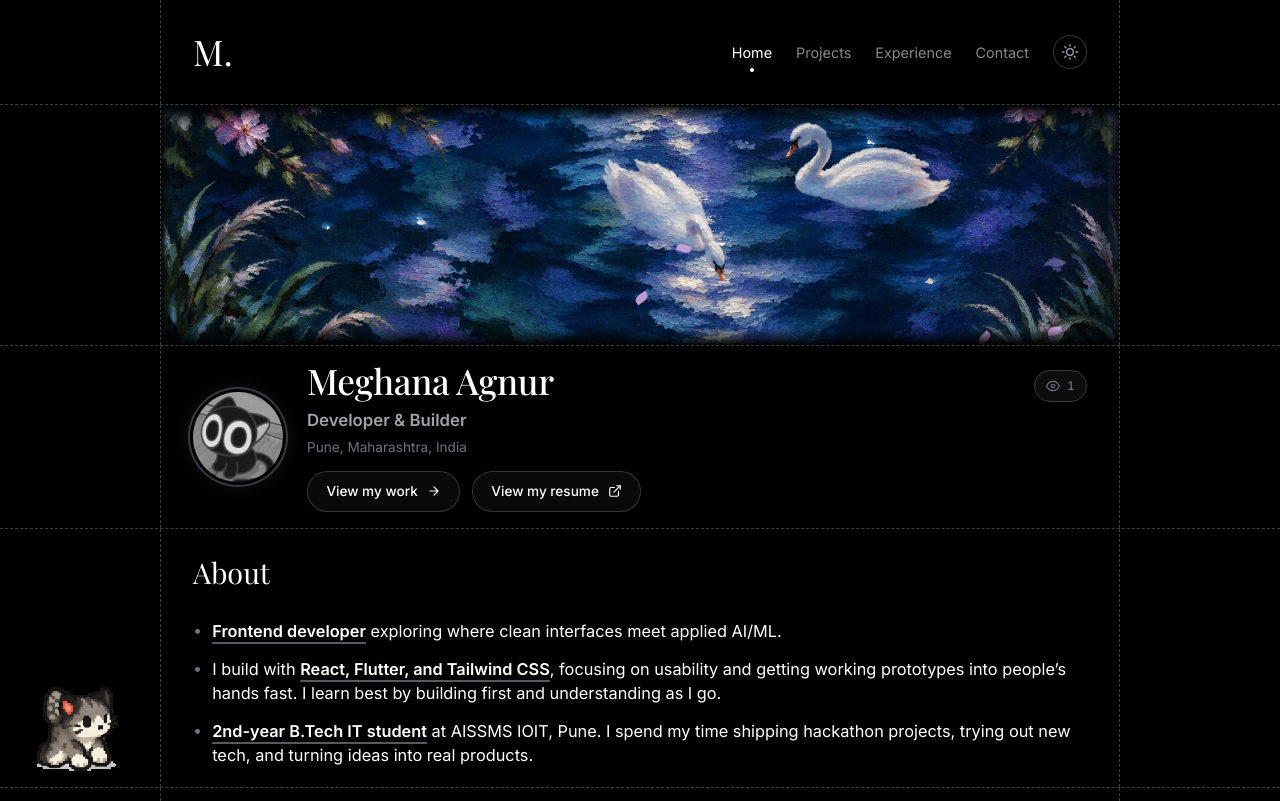
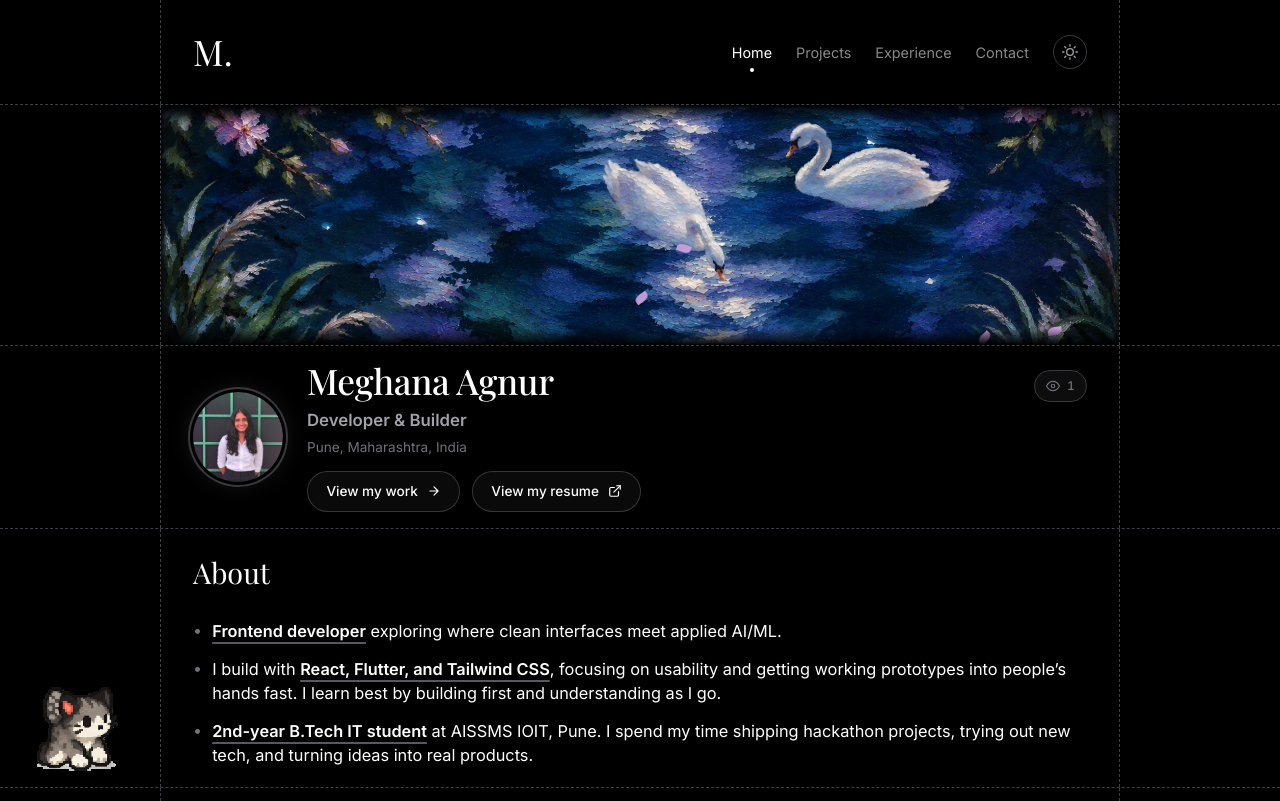
Before and after one commit to meghanaagnur/portfolio, a plain HTML site: page index.html in a window 1280 px wide. Shown: the top 801 px of the page. Drawn offline with nearby package versions, Linux system fonts and the light colour scheme; no server answers; a web font is replaced by a local one.

Commit message:
Add official profile photo and adjust avatar framing

```diff
--- a/index.html
+++ b/index.html
@@ -4,7 +4,7 @@
     <meta charset="UTF-8">
     <meta name="viewport" content="width=device-width, initial-scale=1.0">
     <title>Meghana | Portfolio</title>
-    <link rel="stylesheet" href="styles.css?v=21">
+    <link rel="stylesheet" href="styles.css?v=22">
     <link rel="stylesheet" href="components/link-preview/link-preview.css">
     <link rel="stylesheet" href="components/pixel-cat/pixel-cat.css">
     <link rel="preconnect" href="https://fonts.googleapis.com">
@@ -108,7 +108,7 @@
         <div class="profile-section">
             <div class="profile-main">
                 <div class="profile-pic">
-                    <img src="cat.png" alt="Meghana Agnur">
+                    <img src="assets/meghana.webp" alt="Meghana Agnur">
                 </div>
                 <div class="profile-info">
                     <h1>Meghana Agnur</h1>
--- a/styles.css
+++ b/styles.css
@@ -761,10 +761,8 @@ nav {
     height: 100%;
     border-radius: 50%;
     object-fit: cover;
-    object-position: center;
-    transform: scale(1.2);
-    transform-origin: center;
-    background: #000;
+    object-position: center 25%;
+    transition: transform 0.25s ease;
 }
 
 .profile-info {
```
Also changed, not shown: assets/meghana.jpg (added), assets/meghana.webp (added).
